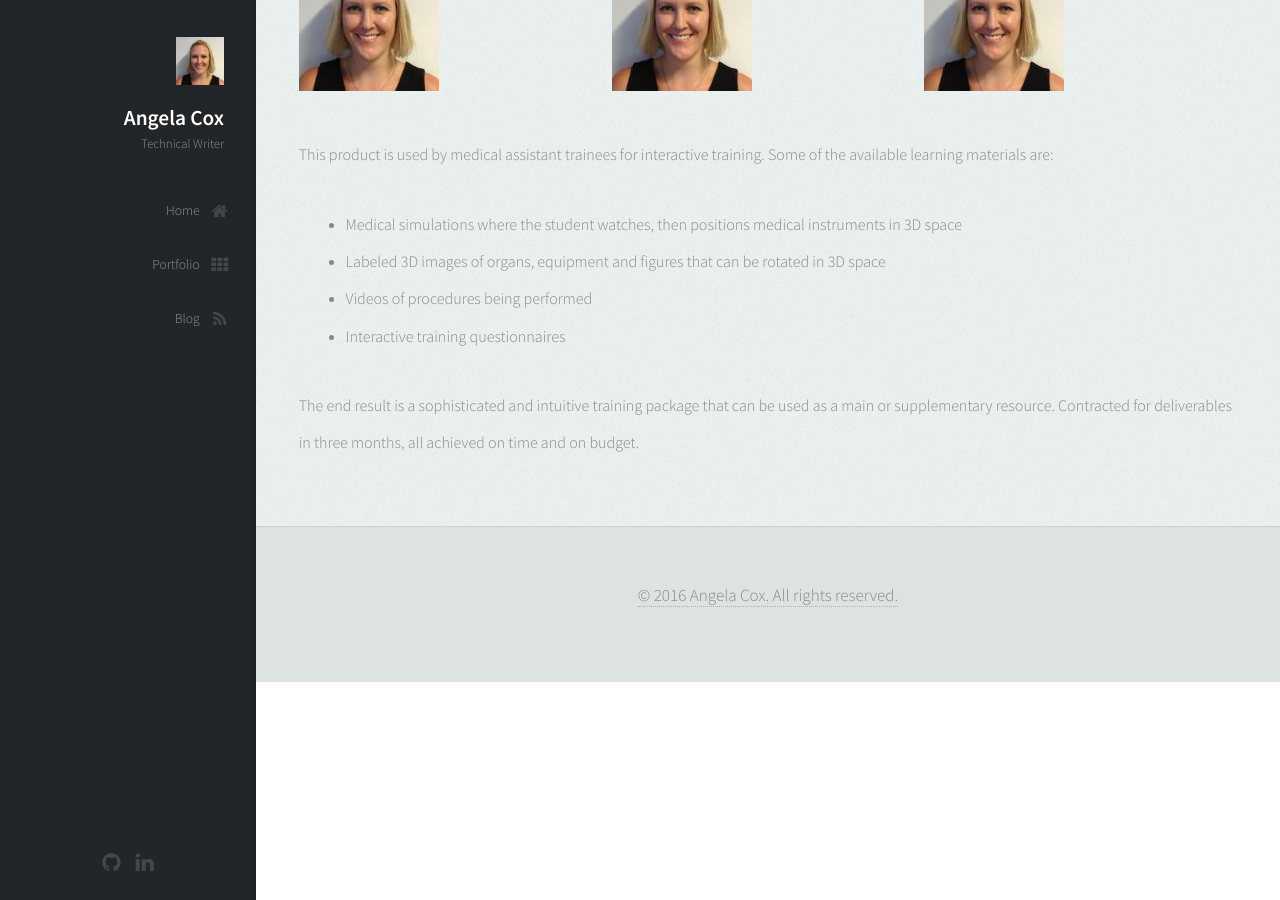
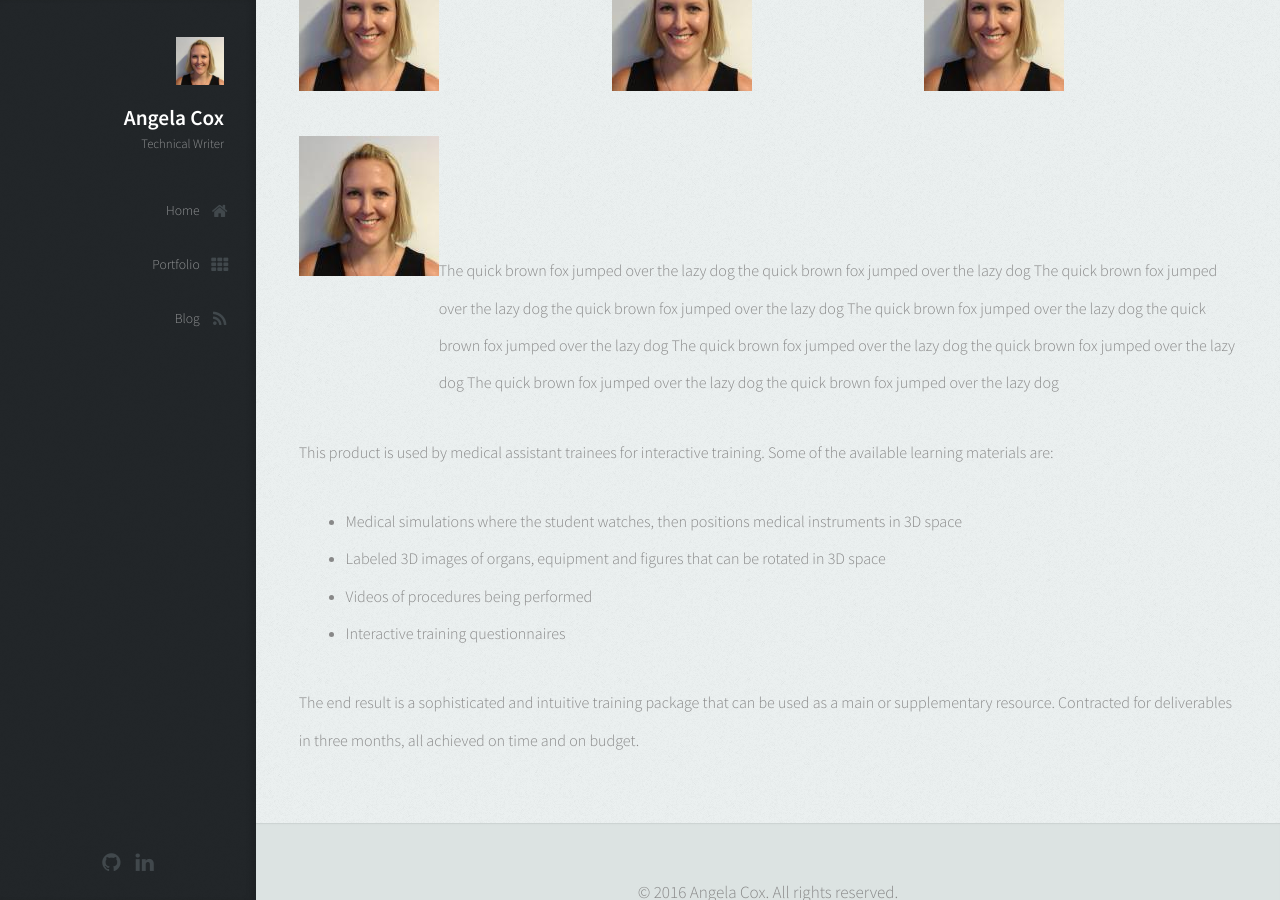
Before and after one commit to AngelaCox/UX-Portfolio, a Jekyll site: the page built from _roles/simtics.md, in a window 1280 px wide and 900 px high, scrolled down 806 px. Built offline with Jekyll 4.4.1, drawn with Linux system fonts in a browser that asks for light colours.

Commit message:
column and text test

```diff
--- a/_roles/simtics.md
+++ b/_roles/simtics.md
@@ -17,6 +17,9 @@
 |:------------- |:-------------:| -----:|
 |![avatar picture]({{ site.url }}/images/avatar.png)|![avatar picture]({{ site.url }}/images/avatar.png)|![avatar picture]({{ site.url }}/images/avatar.png)|
 
+|:------------- |:--------------------------------------------------------:|
+|![avatar picture]({{ site.url }}/images/avatar.png)|The quick brown fox jumped over the lazy dog the quick brown fox jumped over the lazy dog The quick brown fox jumped over the lazy dog the quick brown fox jumped over the lazy dog The quick brown fox jumped over the lazy dog the quick brown fox jumped over the lazy dog The quick brown fox jumped over the lazy dog the quick brown fox jumped over the lazy dog The quick brown fox jumped over the lazy dog the quick brown fox jumped over the lazy dog|
+
 This product is used by medical assistant trainees for interactive training. Some of the available learning materials are:
 
 * Medical simulations where the student watches, then positions medical instruments in 3D space
```
